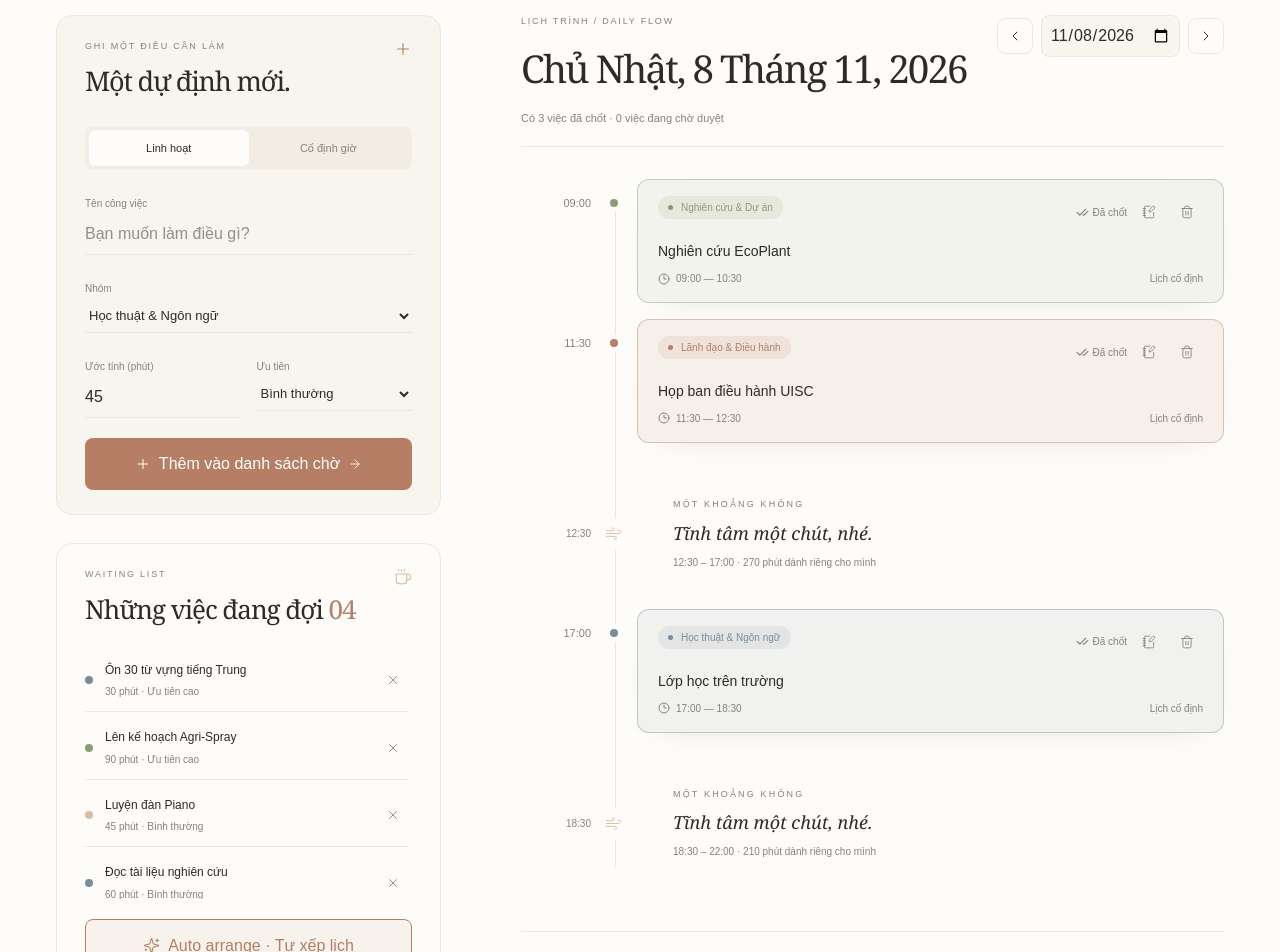
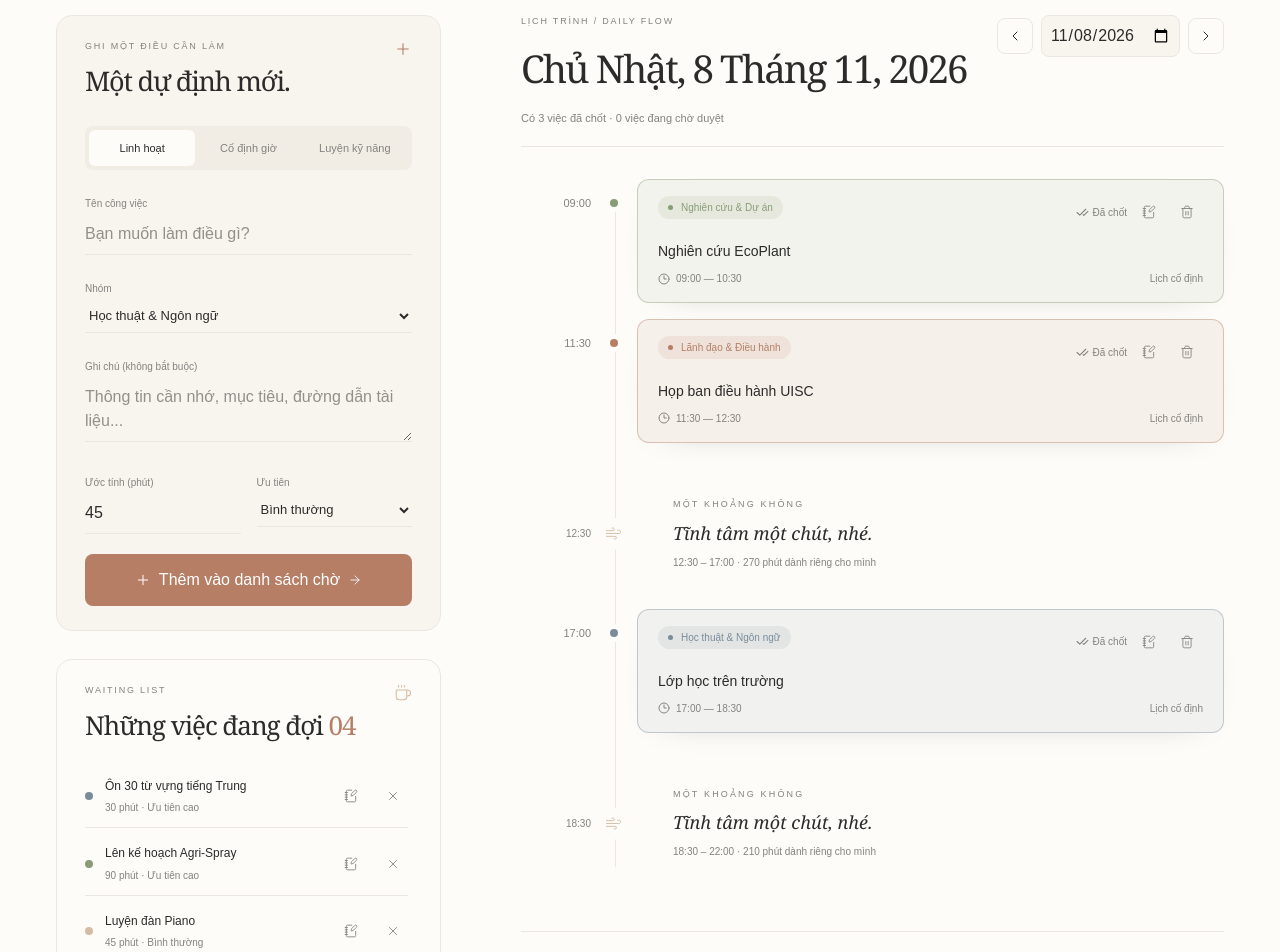
Before and after one commit to Bao-Hann/Timetable, a React (Vite) app: page / in a window 1280 px wide. Shown: the part 1520-2472 px from the top of the page. Built offline with nearby package versions, Linux system fonts and the light colour scheme.

Commit message:
ui: add weekly skill input, task notes and weekly auto-arrange controls

```diff
--- a/src/App.jsx
+++ b/src/App.jsx
@@ -670,12 +670,22 @@ export default function App() {
           <section className="rounded-2xl border px-5 py-6 sm:px-7" style={{ borderColor: theme.line, backgroundColor: theme.panel }}>
             <div className="mb-6 flex items-start justify-between gap-3"><div><p className="text-[9px] uppercase tracking-[.2em]" style={{ color: theme.muted }}>Ghi một điều cần làm</p><h2 className="mt-2 font-serif text-[27px] tracking-[-.045em]">Một dự định mới.</h2></div><Plus size={18} strokeWidth={1.5} style={{ color: theme.accent }} /></div>
             <div className="mb-5 flex rounded-lg p-1 text-[11px]" style={{ backgroundColor: theme.subtle }}>
-              {[['floating', 'Linh hoạt'], ['fixed', 'Cố định giờ']].map(([key, label]) => <button type="button" key={key} onClick={() => { setMode(key); if (key === 'floating' && draft.category === 'school') setDraft((prev) => ({ ...prev, category: 'academic' })); setFormFeedback(null); }} className="flex-1 rounded-md px-2 py-2.5 transition-colors duration-300" style={{ backgroundColor: mode === key ? theme.page : 'transparent', color: mode === key ? theme.text : theme.muted }}>{label}</button>)}
+              {[['floating', 'Linh hoạt'], ['fixed', 'Cố định giờ'], ['skill', 'Luyện kỹ năng']].map(([key, label]) => <button type="button" key={key} onClick={() => { setMode(key); if (key !== 'fixed' && draft.category === 'school') setDraft((prev) => ({ ...prev, category: 'academic' })); setFormFeedback(null); }} className="flex-1 rounded-md px-2 py-2.5 transition-colors duration-300" style={{ backgroundColor: mode === key ? theme.page : 'transparent', color: mode === key ? theme.text : theme.muted }}>{label}</button>)}
             </div>
             <form onSubmit={addTask} noValidate aria-label="Thêm công việc" className="space-y-5">
               <label className="block"><span className="text-[10px]" style={{ color: theme.muted }}>Tên công việc</span><input required maxLength={160} value={draft.title} onChange={(e) => updateDraft('title', e.target.value)} placeholder="Bạn muốn làm điều gì?" className={inputBase} style={{ color: theme.text, borderColor: theme.line }} /></label>
               <label className="block"><span className="text-[10px]" style={{ color: theme.muted }}>Nhóm</span><select value={draft.category} onChange={(e) => { updateDraft('category', e.target.value); if (e.target.value === 'school') setMode('fixed'); }} className={inputBase} style={{ color: theme.text, backgroundColor: theme.panel, borderColor: theme.line }}>{GROUPS.map((group) => <option value={group.id} key={group.id}>{group.label}</option>)}</select></label>
-              {mode === 'floating' ? <div className="grid grid-cols-2 gap-4">
+              <label className="block"><span className="text-[10px]" style={{ color: theme.muted }}>Ghi chú (không bắt buộc)</span><textarea maxLength={5000} rows={2} value={draft.note} onChange={(e) => updateDraft('note', e.target.value)} placeholder="Thông tin cần nhớ, mục tiêu, đường dẫn tài liệu..." className={inputBase + ' resize-y'} style={{ color: theme.text, borderColor: theme.line }} /></label>
+              {mode === 'skill' ? <>
+                <div className="grid grid-cols-2 gap-4">
+                  <label className="block"><span className="text-[10px]" style={{ color: theme.muted }}>Số buổi trong tuần</span><input type="number" min="1" max="7" step="1" value={draft.timesPerWeek} onChange={(e) => updateDraft('timesPerWeek', e.target.value)} className={inputBase} style={{ color: theme.text, borderColor: theme.line }} /></label>
+                  <label className="block"><span className="text-[10px]" style={{ color: theme.muted }}>Phút mỗi buổi</span><input type="number" min="5" max="600" step="1" value={draft.duration} onChange={(e) => updateDraft('duration', e.target.value)} className={inputBase} style={{ color: theme.text, borderColor: theme.line }} /></label>
+                </div>
+                <label className="block"><span className="text-[10px]" style={{ color: theme.muted }}>Chọn một ngày thuộc tuần muốn luyện tập</span><input type="date" value={draft.date} onChange={(e) => updateDraft('date', e.target.value)} className={inputBase} style={{ color: theme.text, borderColor: theme.line, colorScheme: currentTheme === 'midnight' ? 'dark' : 'light' }} /></label>
+                <div className="rounded-lg border border-dashed px-4 py-3 text-[11px] leading-relaxed" style={{ borderColor: theme.line, color: theme.muted }}>
+                  Chỉ tạo buổi luyện cho tuần đang chọn. Tuần sau có thể thay đổi số buổi hoặc lịch học tùy ý. Sử dụng “Auto arrange tuần” để tìm giờ trống trong 7 ngày.
+                </div>
+              </> : mode === 'floating' ? <div className="grid grid-cols-2 gap-4">
                 <label className="block"><span className="text-[10px]" style={{ color: theme.muted }}>Ước tính (phút)</span><input type="number" min={5} max={600} step={1} required value={draft.duration} onChange={(e) => updateDraft('duration', e.target.value)} className={inputBase} style={{ color: theme.text, borderColor: theme.line }} /></label>
                 <label className="block"><span className="text-[10px]" style={{ color: theme.muted }}>Ưu tiên</span><select value={draft.priority} onChange={(e) => updateDraft('priority', e.target.value)} className={inputBase} style={{ color: theme.text, backgroundColor: theme.panel, borderColor: theme.line }}><option value="high">Quan trọng</option><option value="normal">Bình thường</option><option value="low">Có thể để sau</option></select></label>
               </div> : <><label className="block"><span className="text-[10px]" style={{ color: theme.muted }}>Ngày thực hiện</span><input type="date" required value={draft.date} onChange={(e) => updateDraft('date', e.target.value)} className={inputBase} style={{ color: theme.text, borderColor: theme.line, colorScheme: currentTheme === 'midnight' ? 'dark' : 'light' }} /></label>
@@ -686,7 +696,7 @@ export default function App() {
                   <p className="mt-1 tabular-nums" style={{ color: theme.school }}>{draft.date && /^\d{4}-\d{2}-\d{2}$/.test(draft.date) ? `${weeklyClassDates(draft.date)[0].split('-').reverse().join('/')} → ${weeklyClassDates(draft.date)[7].split('-').reverse().join('/')}` : 'Hãy chọn ngày bắt đầu hợp lệ.'}</p>
                 </div>}
               </>}
-              <button type="submit" className="flex w-full items-center justify-center gap-2 rounded-lg px-4 py-3.5 text-[12px] font-medium transition-opacity duration-300 hover:opacity-85" style={{ backgroundColor: theme.accent, color: currentTheme === 'midnight' || currentTheme === 'botanical' ? '#121212' : '#FFFFFF' }}><Plus size={16} /> {mode === 'floating' ? 'Thêm vào danh sách chờ' : draft.category === 'school' ? 'Thêm 8 buổi đi học' : 'Cố định vào lịch'} <ArrowRight size={14} /></button>
+              <button type="submit" className="flex w-full items-center justify-center gap-2 rounded-lg px-4 py-3.5 text-[12px] font-medium transition-opacity duration-300 hover:opacity-85" style={{ backgroundColor: theme.accent, color: currentTheme === 'midnight' || currentTheme === 'botanical' ? '#121212' : '#FFFFFF' }}><Plus size={16} /> {mode === 'skill' ? 'Thêm buổi luyện tuần này' : mode === 'floating' ? 'Thêm vào danh sách chờ' : draft.category === 'school' ? 'Thêm 8 buổi đi học' : 'Cố định vào lịch'} <ArrowRight size={14} /></button>
               {formFeedback && <p role={formFeedback.error ? 'alert' : 'status'} className="rounded-lg px-3 py-2.5 text-[11px] leading-relaxed" style={{ backgroundColor: rgba(formFeedback.error ? theme.leadership : theme.research, .1), color: formFeedback.error ? theme.leadership : theme.text }}>{formFeedback.text}</p>}
             </form>
           </section>
@@ -696,11 +706,16 @@ export default function App() {
             <div className="mt-5 max-h-[250px] space-y-1 overflow-y-auto pr-1">
               {floatingTasks.length ? floatingTasks.map((task) => <div key={task.id} className="flex items-center gap-3 border-b py-3 last:border-b-0" style={{ borderColor: theme.line }}>
                 <span className="h-2 w-2 shrink-0 rounded-full" style={{ backgroundColor: theme[task.category] }} />
-                <div className="min-w-0 flex-1"><p className="break-words text-[12px] leading-relaxed">{task.title}</p><p className="mt-1 text-[10px]" style={{ color: theme.muted }}>{task.estimatedDuration} phút · {task.priority === 'high' ? 'Ưu tiên cao' : task.priority === 'low' ? 'Có thể để sau' : 'Bình thường'}</p></div>
+                <div className="min-w-0 flex-1"><p className="break-words text-[12px] leading-relaxed">{task.title}</p><p className="mt-1 text-[10px]" style={{ color: theme.muted }}>{task.estimatedDuration} phút · {task.priority === 'high' ? 'Ưu tiên cao' : task.priority === 'low' ? 'Có thể để sau' : 'Bình thường'}</p>
+                  {task.skillWeekStart && <p className="mt-1 text-[10px]" style={{ color: theme.muted }}>Buổi {task.skillIndex}/{task.skillTotal} · tuần từ {task.skillWeekStart.split('-').reverse().join('/')}</p>}
+                  {task.note && <p className="mt-1 whitespace-pre-wrap break-words text-[10px]" style={{ color: theme.muted }}>{task.note}</p>}
+                </div>
+                <button type="button" onClick={() => editNote(task)} aria-label={`Ghi chú ${task.title}`} title="Xem hoặc sửa ghi chú" className="rounded-md p-2 transition-colors hover:bg-[var(--soft)]" style={{ color: theme.muted }}><NotebookPen size={14}/></button>
                 <button type="button" onClick={() => removeFloating(task.id)} className="rounded-md p-2 transition-colors hover:bg-[var(--soft)]" aria-label={`Xóa khỏi danh sách chờ: ${task.title}`} style={{ color: theme.muted }}><X size={14} /></button>
               </div>) : <p className="py-7 text-center font-serif text-[17px] italic" style={{ color: theme.muted }}>Mọi dự định đều đã có chỗ.</p>}
             </div>
             <button type="button" onClick={handleAutoSchedule} className="mt-5 flex w-full items-center justify-center gap-2 rounded-lg border px-4 py-3.5 text-[12px] font-medium transition-all duration-300 hover:-translate-y-0.5" style={{ borderColor: theme.accent, color: theme.accent, backgroundColor: rgba(theme.accent, .08) }}><Sparkles size={17} /> Auto arrange · Tự xếp lịch</button>
+            <button type="button" onClick={arrangeSelectedWeek} className="mt-2 flex w-full items-center justify-center gap-2 rounded-lg border px-4 py-3.5 text-[12px] font-medium transition-colors duration-300 hover:opacity-70" style={{ borderColor: theme.line, color: theme.text }}><CalendarDays size={16} /> Auto arrange tuần · Luyện kỹ năng</button>
             {arrangeFeedback && <p aria-live="polite" className="mt-3 rounded-lg px-3 py-2.5 text-[11px] leading-[1.8]" style={{ color: theme.text, backgroundColor: theme.subtle }}>{arrangeFeedback}</p>}
             <p className="mt-3 text-[10px] leading-[1.8]" style={{ color: theme.muted }}>Ưu tiên công việc quan trọng, tránh trùng lịch và chừa 15 phút nghỉ khi có thể. Gợi ý sẽ chờ bạn duyệt.</p>
           </section>
@@ -716,7 +731,7 @@ export default function App() {
           {storageError && <p role="alert" className="mt-4 text-[11px]" style={{ color: theme.leadership }}>Trình duyệt chưa lưu được dữ liệu. Thay đổi có thể mất khi tải lại trang.</p>}
           <div className="relative mt-8">
             <div className="pointer-events-none absolute bottom-8 left-[70px] top-6 w-px sm:left-[94px]" style={{ backgroundColor: theme.line }} aria-hidden="true" />
-            {timeline.length ? timeline.map((row) => row.type === 'task' ? <TaskCard key={row.key} task={row.task} theme={theme} onApprove={approveTask} onRemove={removeScheduled} onRequeue={requeue} onRemoveSeries={removeSeries} /> : <ZenSpace key={row.key} row={row} theme={theme} />) : <div className="py-24 text-center"><Wind size={26} className="mx-auto" style={{ color: theme.art }} /><h3 className="mt-5 font-serif text-[25px] italic">Một trang ngày còn trắng.</h3><p className="mt-3 text-[12px]" style={{ color: theme.muted }}>Thêm một công việc hoặc chọn Auto arrange để bắt đầu.</p></div>}
+            {timeline.length ? timeline.map((row) => row.type === 'task' ? <TaskCard key={row.key} task={row.task} theme={theme} onApprove={approveTask} onRemove={removeScheduled} onRequeue={requeue} onRemoveSeries={removeSeries} onEditNote={editNote} /> : <ZenSpace key={row.key} row={row} theme={theme} />) : <div className="py-24 text-center"><Wind size={26} className="mx-auto" style={{ color: theme.art }} /><h3 className="mt-5 font-serif text-[25px] italic">Một trang ngày còn trắng.</h3><p className="mt-3 text-[12px]" style={{ color: theme.muted }}>Thêm một công việc hoặc chọn Auto arrange để bắt đầu.</p></div>}
           </div>
           <div className="mt-8 flex items-center gap-3 border-t pt-6 text-[11px]" style={{ borderColor: theme.line, color: theme.muted }}><Coffee size={15} /> Đủ đầy, nhưng không cần vội vàng.</div>
         </main>
```
